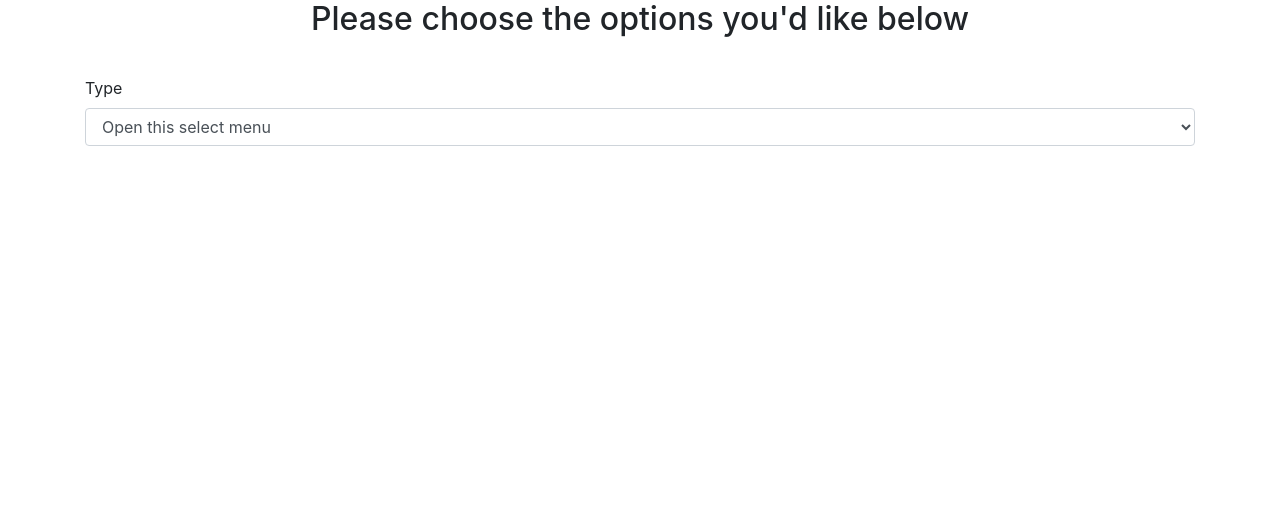
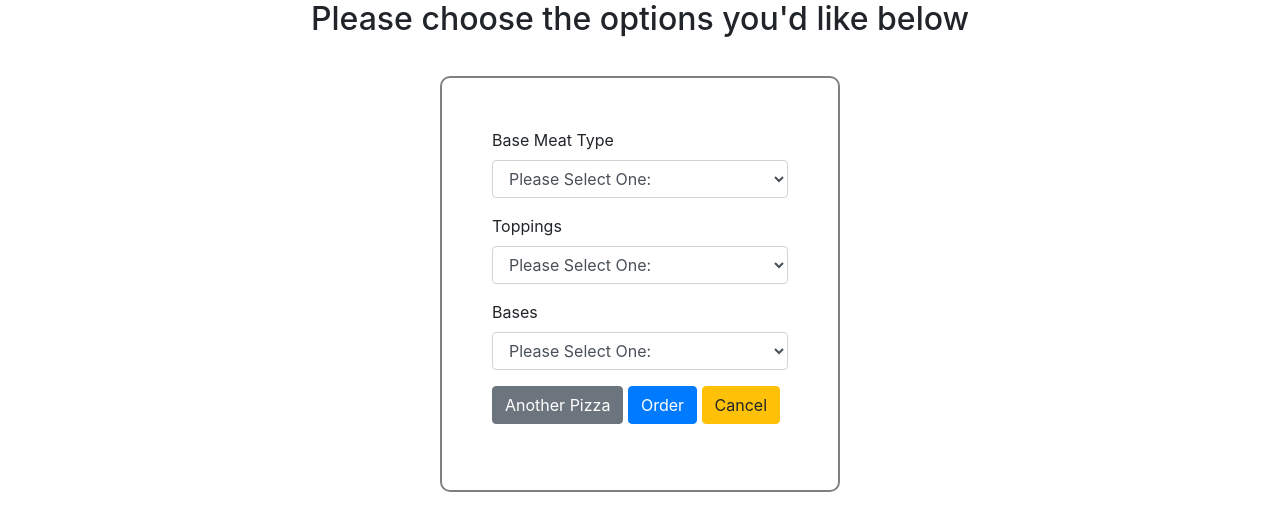
Before and after one commit to FLTOki/pizzaPalace, a plain HTML site: page assets/pizzas/large_pizza.html in a window 1280 px wide. Drawn offline with nearby package versions, Linux system fonts and the light colour scheme.

Commit message:
complete UI

```diff
--- a/assets/pizzas/large_pizza.html
+++ b/assets/pizzas/large_pizza.html
@@ -5,6 +5,7 @@
   <meta http-equiv="X-UA-Compatible" content="IE=edge">
   <meta name="viewport" content="width=device-width, initial-scale=1.0">
   <link rel="stylesheet" href="../../css/node_modules/bootstrap/dist/css/bootstrap.css">
+  <link rel="stylesheet" href="../../css/form_styles.css">
   <link rel="stylesheet" href="../../css/styles.css">
   <script src="../../js/node_modules/jquery/dist/jquery.js"></script>
   <script src="../../js/script.js"></script>
@@ -12,16 +13,46 @@
 </head>
 <body>
   <form action="">
+    <h2>Please choose the options you'd like below</h2>
+
     <div class="container">
-      <h2>Please choose the options you'd like below</h2>
+
       <div class="form-group">
-        <label for="meat_type">Type</label>
-        <select class="form-select form-control" aria-label=".form-select-lg example">
-          <option selected>Open this select menu</option>
-          <option value="1">One</option>
-          <option value="2">Two</option>
-          <option value="3">Three</option>
+        <label for="meat_type">Base Meat Type</label>
+        <select class="form-select form-control" aria-label=".form-select-lg example" required>
+          <option selected>Please Select One:</option>
+          <option value="1">Beef</option>
+          <option value="2">Chicken</option>
+          <option value="3">Pork</option>
         </select>
+      </div>
+
+      <div class="form-group">
+        <label for="topping_type">Toppings</label>
+        <select class="form-select form-control" aria-label=".form-select-lg example" required>
+          <option selected>Please Select One:</option>
+          <option value="1">Cheese</option>
+          <option value="2">Vegetables</option>
+          <option value="3">Sausages</option>
+          <option value="4">Pepperoni</option>
+          <option value="5">Mushrooms</option>
+        </select>
+      </div>
+
+      <div class="form-group">
+        <label for="topping_type">Bases</label>
+        <select class="form-select form-control" aria-label=".form-select-lg example" required>
+          <option selected>Please Select One:</option>
+          <option value="1">Crusty</option>
+          <option value="2">Soft</option>
+        </select>
+      </div>
+
+      <div class="form-group">
+        <span class="btn btn-secondary" id="add-address">Another Pizza</span>
+
+        <button type="submit" class="btn btn-primary">Order</button>
+        <button type="reset" class="btn btn-warning">Cancel</button>
       </div>
     </div>
   </form>
--- /dev/null
+++ b/css/form_styles.css
@@ -0,0 +1,8 @@
+.container
+{
+  width: 400px;
+  border: 2px solid grey;
+  padding: 50px;
+  border-radius: 10px;
+  background-color: inherit;
+}
```
Also changed, not shown: assets/pizzas/medium_pizza.html (+45 -0 lines), assets/pizzas/small_pizza.html (+45 -1 lines).
